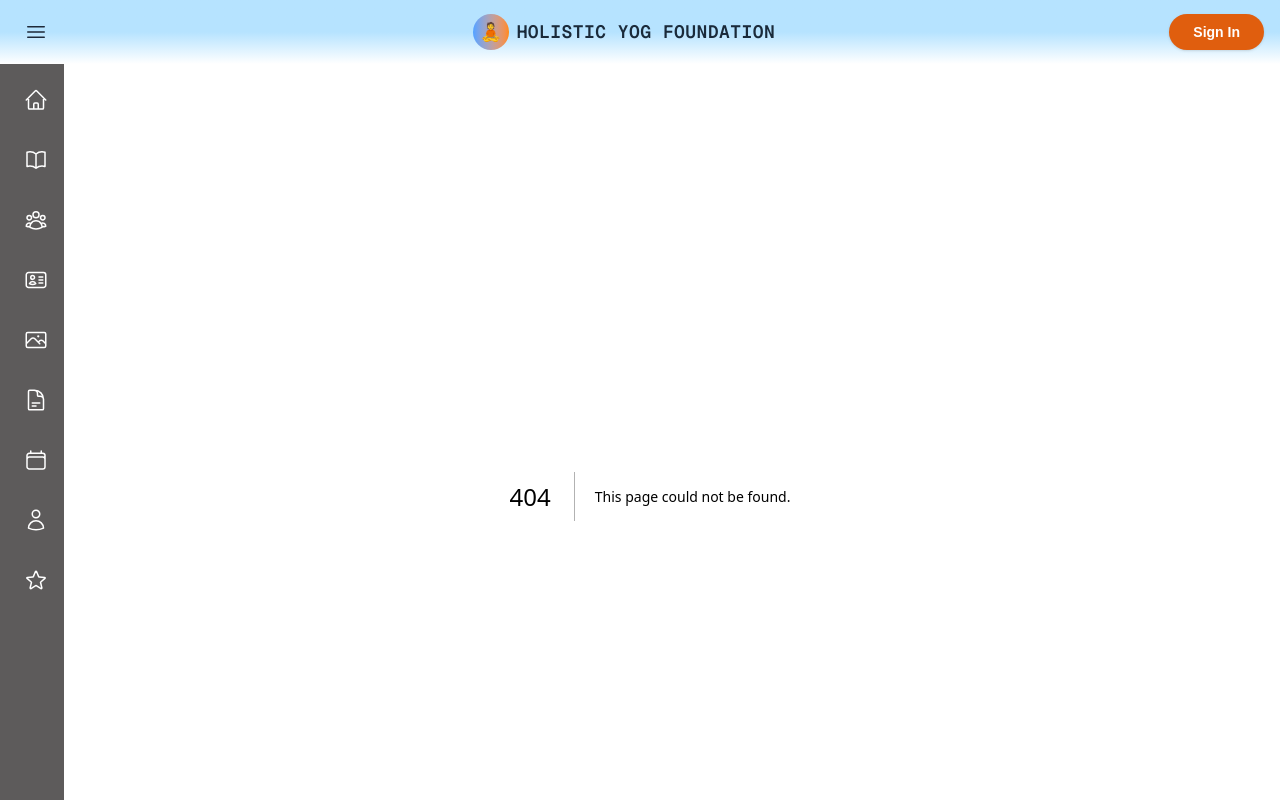
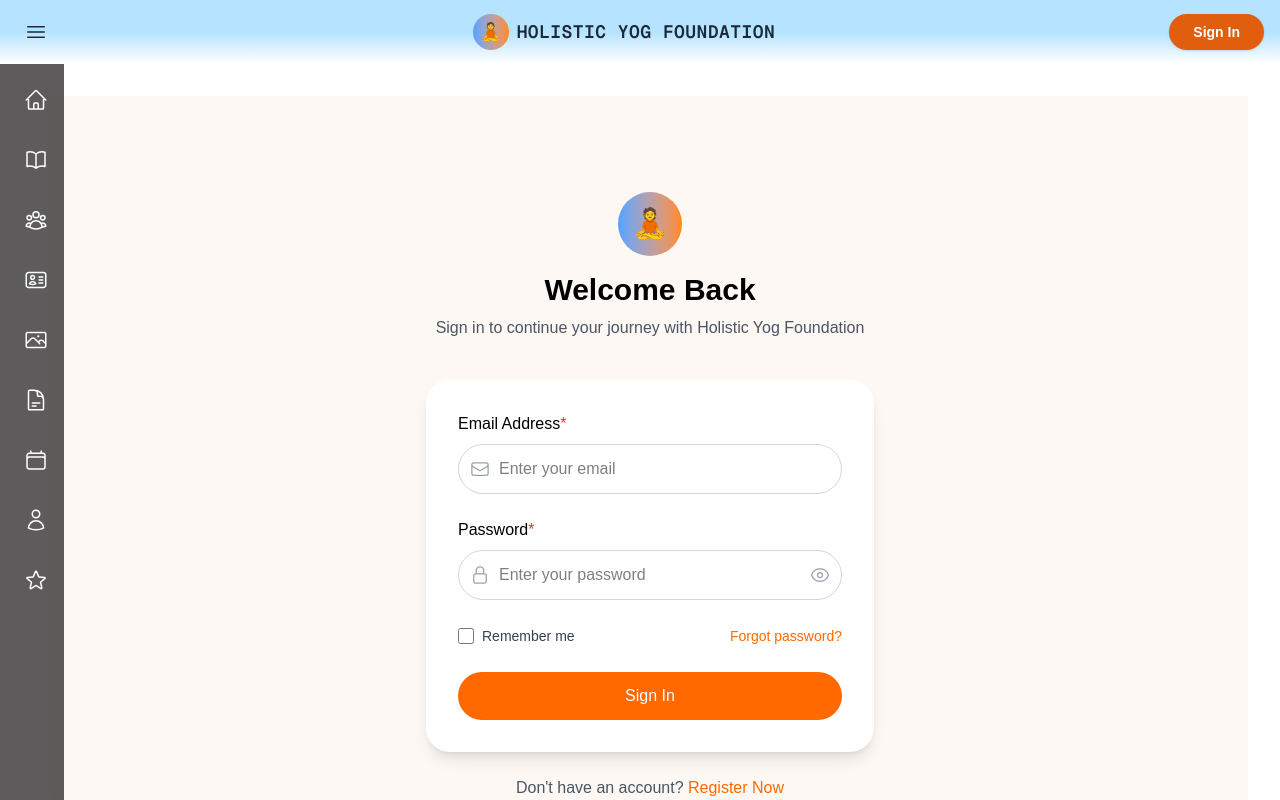
Before and after one commit to Soham1250/holistic-yog-foundation, a Next.js app: page /login in a window 1280 px wide. Before the commit this address had no page. Built offline with nearby package versions, Linux system fonts and the light colour scheme.

Commit message:
Added a login page

```diff
--- /dev/null
+++ b/src/app/login/page.tsx
@@ -0,0 +1,179 @@
+'use client';
+
+import React, { useState } from 'react';
+import Image from 'next/image';
+import Link from 'next/link';
+import { EnvelopeIcon, LockClosedIcon, EyeIcon, EyeSlashIcon } from '@heroicons/react/24/outline';
+import { useRouter } from 'next/navigation';
+
+export default function LoginPage() {
+  const [email, setEmail] = useState('');
+  const [password, setPassword] = useState('');
+  const [showPassword, setShowPassword] = useState(false);
+  const [errors, setErrors] = useState<{email?: string; password?: string}>({});
+  const [isLoading, setIsLoading] = useState(false);
+
+  const router = useRouter();
+
+  const validateForm = () => {
+    const newErrors: {email?: string; password?: string} = {};
+
+    if (!email) {
+      newErrors.email = 'Email is required';
+    } else if (!/\S+@\S+\.\S+/.test(email)) {
+      newErrors.email = 'Email is invalid';
+    }
+
+    if (!password) {
+      newErrors.password = 'Password is required';
+    }
+
+    setErrors(newErrors);
+    return Object.keys(newErrors).length === 0;
+  };
+
+  const handleSubmit = async (e: React.FormEvent) => {
+    e.preventDefault();
+
+    if (!validateForm()) {
+      return;
+    }
+
+    setIsLoading(true);
+
+    // Simulate API call
+    try {
+      // In a real app, you would make an API call here
+      await new Promise(resolve => setTimeout(resolve, 1000));
+
+      // For now, just redirect to home page
+      router.push('/');
+    } catch (error) {
+      console.error('Login failed:', error);
+    } finally {
+      setIsLoading(false);
+    }
+  };
+
+  const togglePasswordVisibility = () => {
+    setShowPassword(!showPassword);
+  };
+
+  return (
+    <div className="bg-[#FDF8F3] min-h-screen flex flex-col items-center justify-center px-4 select-none">
+      <div className="w-full max-w-md">
+        <div className="text-center mb-10">
+          <div className="flex justify-center mb-4">
+            <div className="w-16 h-16 relative">
+              <div className="absolute inset-0 flex items-center justify-center">
+                <div className="w-16 h-16 rounded-full bg-gradient-to-r from-blue-400 to-orange-400 flex items-center justify-center overflow-hidden">
+                  <div className="w-12 h-12 flex items-center justify-center text-white">
+                    <span className="text-3xl">🧘</span>
+                  </div>
+                </div>
+              </div>
+            </div>
+          </div>
+          <h1 className="text-3xl font-bold text-black mb-2">Welcome Back</h1>
+          <p className="text-gray-600">Sign in to continue your journey with Holistic Yog Foundation</p>
+        </div>
+
+        <div className="bg-white rounded-3xl shadow-lg p-8 mb-6">
+          <form onSubmit={handleSubmit}>
+            <div className="mb-6">
+              <label htmlFor="email" className="block text-black mb-2">
+                Email Address<span className="text-red-500">*</span>
+              </label>
+              <div className="relative">
+                <div className="absolute inset-y-0 left-0 pl-3 flex items-center pointer-events-none">
+                  <EnvelopeIcon className="h-5 w-5 text-gray-400" />
+                </div>
+                <input
+                  id="email"
+                  type="email"
+                  value={email}
+                  onChange={(e) => setEmail(e.target.value)}
+                  className={`text-black bg-white w-full pl-10 pr-4 py-3 rounded-full border ${
+                    errors.email ? 'border-red-500' : 'border-gray-300'
+                  } focus:outline-none focus:ring-2 focus:ring-orange-500`}
+                  placeholder="Enter your email"
+                />
+              </div>
+              {errors.email && <p className="text-red-500 text-sm mt-1">{errors.email}</p>}
+            </div>
+
+            <div className="mb-6">
+              <label htmlFor="password" className="block text-black mb-2">
+                Password<span className="text-red-500">*</span>
+              </label>
+              <div className="relative">
+                <div className="absolute inset-y-0 left-0 pl-3 flex items-center pointer-events-none">
+                  <LockClosedIcon className="h-5 w-5 text-gray-400" />
+                </div>
+                <input
+                  id="password"
+                  type={showPassword ? 'text' : 'password'}
+                  value={password}
+                  onChange={(e) => setPassword(e.target.value)}
+                  className={`text-black bg-white w-full pl-10 pr-12 py-3 rounded-full border ${
+                    errors.password ? 'border-red-500' : 'border-gray-300'
+                  } focus:outline-none focus:ring-2 focus:ring-orange-500`}
+                  placeholder="Enter your password"
+                />
+                <button
+                  type="button"
+                  onClick={togglePasswordVisibility}
+                  className="absolute inset-y-0 right-0 pr-3 flex items-center"
+                >
+                  {showPassword ? (
+                    <EyeSlashIcon className="h-5 w-5 text-gray-400" />
+                  ) : (
+                    <EyeIcon className="h-5 w-5 text-gray-400" />
+                  )}
+                </button>
+              </div>
+              {errors.password && <p className="text-red-500 text-sm mt-1">{errors.password}</p>}
+            </div>
+
+            <div className="flex items-center justify-between mb-6">
+              <div className="flex items-center">
+                <input
+                  id="remember-me"
+                  type="checkbox"
+                  className="h-4 w-4 text-orange-500 border-gray-300 rounded focus:ring-orange-500"
+                />
+                <label htmlFor="remember-me" className="ml-2 block text-sm text-gray-700">
+                  Remember me
+                </label>
+              </div>
+              <div>
+                <Link href="#" className="text-sm text-orange-500 hover:text-orange-600">
+                  Forgot password?
+                </Link>
+              </div>
+            </div>
+
+            <button
+              type="submit"
+              disabled={isLoading}
+              className={`w-full bg-orange-500 hover:bg-orange-600 text-white font-medium py-3 px-4 rounded-full transition-colors ${
+                isLoading ? 'opacity-70 cursor-not-allowed' : ''
+              }`}
+            >
+              {isLoading ? 'Signing in...' : 'Sign In'}
+            </button>
+          </form>
+        </div>
+
+        <div className="text-center">
+          <p className="text-gray-600">
+            Don't have an account?{' '}
+            <Link href="/signup" className="text-orange-500 hover:text-orange-600 font-medium">
+              Register Now
+            </Link>
+          </p>
+        </div>
+      </div>
+    </div>
+  );
+}
--- a/src/app/signup/page.jsx
+++ b/src/app/signup/page.jsx
@@ -571,7 +571,7 @@
                 Attached your Profile photo<span className="text-red-500">*</span>
               </label>
               <div className="flex items-center">
-                <label className="bg-white px-4 py-2 rounded-l-full border border-gray-300 cursor-pointer hover:bg-gray-50">
+                <label className="text-black bg-white px-4 py-2 rounded-l-full border border-gray-300 cursor-pointer hover:bg-gray-50">
                   Choose File
                   <input
                     type="file"
@@ -581,7 +581,7 @@
                     accept="image/*"
                   />
                 </label>
-                <span className="px-4 py-2 rounded-r-full border border-l-0 border-gray-300 bg-gray-50 flex-grow">
+                <span className="text-gray-400 px-4 py-2 rounded-r-full border border-l-0 border-gray-300 bg-gray-50 flex-grow">
                   {formData.profilePhoto ? formData.profilePhoto.name : 'No file chosen'}
                 </span>
               </div>
@@ -593,7 +593,7 @@
                 Attached your resume<span className="text-red-500">*</span>
               </label>
               <div className="flex items-center">
-                <label className="bg-white px-4 py-2 rounded-l-full border border-gray-300 cursor-pointer hover:bg-gray-50">
+                <label className="text-black bg-white px-4 py-2 rounded-l-full border border-gray-300 cursor-pointer hover:bg-gray-50">
                   Choose File
                   <input
                     type="file"
@@ -603,7 +603,7 @@
                     accept=".pdf,.doc,.docx"
                   />
                 </label>
-                <span className="px-4 py-2 rounded-r-full border border-l-0 border-gray-300 bg-gray-50 flex-grow">
+                <span className="text-gray-400 px-4 py-2 rounded-r-full border border-l-0 border-gray-300 bg-gray-50 flex-grow">
                   {formData.resume ? formData.resume.name : 'No file chosen'}
                 </span>
               </div>
@@ -623,7 +623,7 @@
                 onChange={handleChange}
                 placeholder="Enter your description"
                 rows="5"
-                className="text-black w-full px-4 py-3 rounded-lg border border-gray-300 focus:outline-none focus:ring-2 focus:ring-orange-500"
+                className="bg-white text-black w-full px-4 py-3 rounded-lg border border-gray-300 focus:outline-none focus:ring-2 focus:ring-orange-500"
               ></textarea>
             </div>
 
@@ -637,7 +637,7 @@
                 onChange={handleChange}
                 placeholder="Enter your message"
                 rows="5"
-                className="text-black w-full px-4 py-3 rounded-lg border border-gray-300 focus:outline-none focus:ring-2 focus:ring-orange-500"
+                className="bg-white text-black w-full px-4 py-3 rounded-lg border border-gray-300 focus:outline-none focus:ring-2 focus:ring-orange-500"
               ></textarea>
             </div>
           </div>
--- a/src/components/Header.tsx
+++ b/src/components/Header.tsx
@@ -42,12 +42,14 @@
 
           {/* Sign In Button */}
           <div className="flex justify-end pr-4 w-24">
+            <Link href="/login">
               <button
                 className="bg-[#E05E0E] text-white font-semibold px-6 py-2 rounded-full shadow hover:bg-[#f5a366] focus:outline-none focus:ring-2 focus:ring-orange-400 transition-colors text-sm whitespace-nowrap"
                 aria-label="Sign in"
               >
                 Sign In
               </button>
+            </Link>
           </div>
         </div>
       </div>
```
Lines whose indentation alone changed are shown as unchanged.
